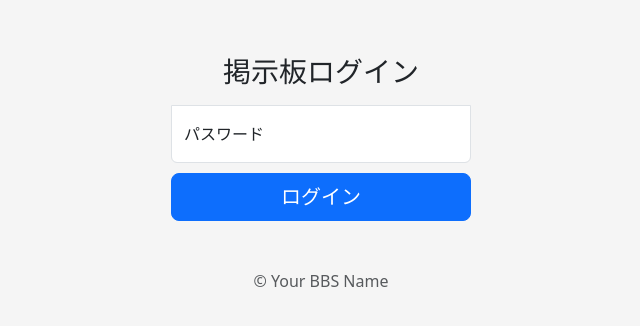
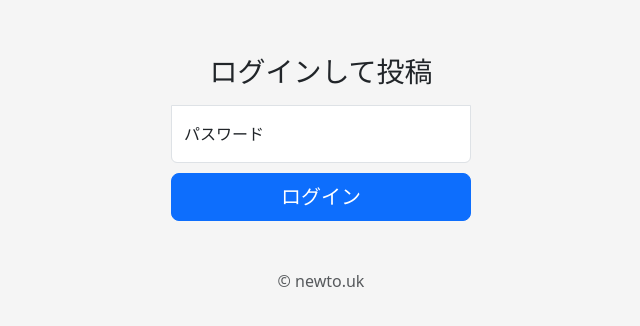
Before and after one commit to TowaIn/trans-bbs, a Flask app: page /login in a window 1280 px wide. Shown: the top 326 px of the page, without its empty margins (319-959 px from the left). Run offline with Flask 3, Linux system fonts and the light colour scheme.

Commit message:
edit: デザインを改善

```diff
--- a/source/app.py
+++ b/source/app.py
@@ -37,9 +37,11 @@ def nl2br(value):
 # Jinja2 環境にカスタムフィルタを登録
 app.jinja_env.filters['nl2br'] = nl2br
 
-# --- Pygments Formatter (ハイライト済みHTML生成用) ---
-# 行番号を表示(linenos), ラッパーdivにクラス名を指定(cssclass), カラースキームを指定(style)
+# --- Pygments Formatter と CSS 生成 ---
+# HtmlFormatter を作成 (linenos=Trueで行番号表示, cssclassでラッパーdivのクラス名指定, styleでカラースキーム指定)
 pygments_formatter = HtmlFormatter(linenos=True, cssclass="codehilite", style='default')
+# CSS定義を取得 (テンプレートで <style> タグ内に埋め込む用)
+pygments_css = pygments_formatter.get_style_defs('.codehilite')
 
 
 # --- ログイン必須をチェックするデコレータ ---
@@ -59,11 +61,11 @@ def login_required(f):
 
 # 掲示板トップページ (閲覧はログイン不要)
 @app.route('/')
-# @login_required # デコレータを削除したので誰でもアクセス可能
+# @login_required # デコレータは適用しない
 def index():
     """投稿一覧を表示する"""
-    # Pygments CSS が外部ファイルの場合はここで渡す必要なし
-    return render_template('index.html', posts=reversed(posts))
+    # Pygments の CSS 文字列をテンプレートに渡す
+    return render_template('index.html', posts=reversed(posts), pygments_css=pygments_css)
 
 # 投稿処理 (書き込みはログイン必須)
 @app.route('/post', methods=['POST'])
@@ -103,41 +105,29 @@ def post():
 @app.route('/login', methods=['GET', 'POST'])
 def login():
     """ログイン処理を行う"""
-    # すでにログイン済みならトップページへリダイレクト
     if session.get('logged_in'):
         return redirect(url_for('index'))
-
-    # POSTリクエスト（フォームが送信された）の場合
     if request.method == 'POST':
         password_attempt = request.form.get('password')
-        # 設定したパスワードと一致するか検証
         if password_attempt == BBS_PASSWORD:
-            # 一致したらセッションにログイン済みフラグを立てる
             session['logged_in'] = True
             flash('ログインしました。', 'success')
-            # next パラメータがあればそこへ、なければトップページへ
             next_url = request.args.get('next')
             return redirect(next_url or url_for('index'))
         else:
-            # パスワードが間違っていたらエラーメッセージを表示
             flash('パスワードが間違っています。', 'danger')
-
-    # GETリクエストまたは認証失敗時はログインフォームを表示
     return render_template('login.html')
 
 # ログアウト処理
 @app.route('/logout')
 def logout():
     """ログアウト処理を行う"""
-    # セッションからログイン情報を削除
     session.pop('logged_in', None)
     flash('ログアウトしました。', 'info')
-    # ログインページへリダイレクト
     return redirect(url_for('login'))
 
 
 # スクリプトとして直接実行された場合
 if __name__ == '__main__':
     # Flask 開発サーバーを起動
-    # debug=True は開発時のみ。本番環境では Gunicorn などを使う。
     app.run(host='0.0.0.0', port=5000, debug=True)
--- a/source/templates/login.html
+++ b/source/templates/login.html
@@ -15,7 +15,7 @@
 <body class="text-center">
     <main class="form-signin">
         <form method="post">
-            <h1 class="h3 mb-3 fw-normal">掲示板ログイン</h1>
+            <h1 class="h3 mb-3 fw-normal">ログインして投稿</h1>
 
             {# --- flash メッセージ表示 --- #}
             {% with messages = get_flashed_messages(with_categories=true) %}
@@ -35,7 +35,7 @@
                 <label for="floatingPassword">パスワード</label>
             </div>
             <button class="w-100 btn btn-lg btn-primary" type="submit">ログイン</button>
-            <p class="mt-5 mb-3 text-muted">&copy; Your BBS Name</p> {# フッターは適宜変更 #}
+            <p class="mt-5 mb-3 text-muted">&copy; newto.uk</p> {# フッターは適宜変更 #}
         </form>
     </main>
     <script src="https://cdn.jsdelivr.net/npm/bootstrap@5.3.3/dist/js/bootstrap.bundle.min.js" integrity="sha384-YvpcrYf0tY3lHB60NNkmXc5s9fDVZLESaAA55NDzOxhy9GkcIdslK1eN7N6jIeHz" crossorigin="anonymous"></script>
```
Also changed, not shown: source/templates/index.html (+6 -4 lines).
